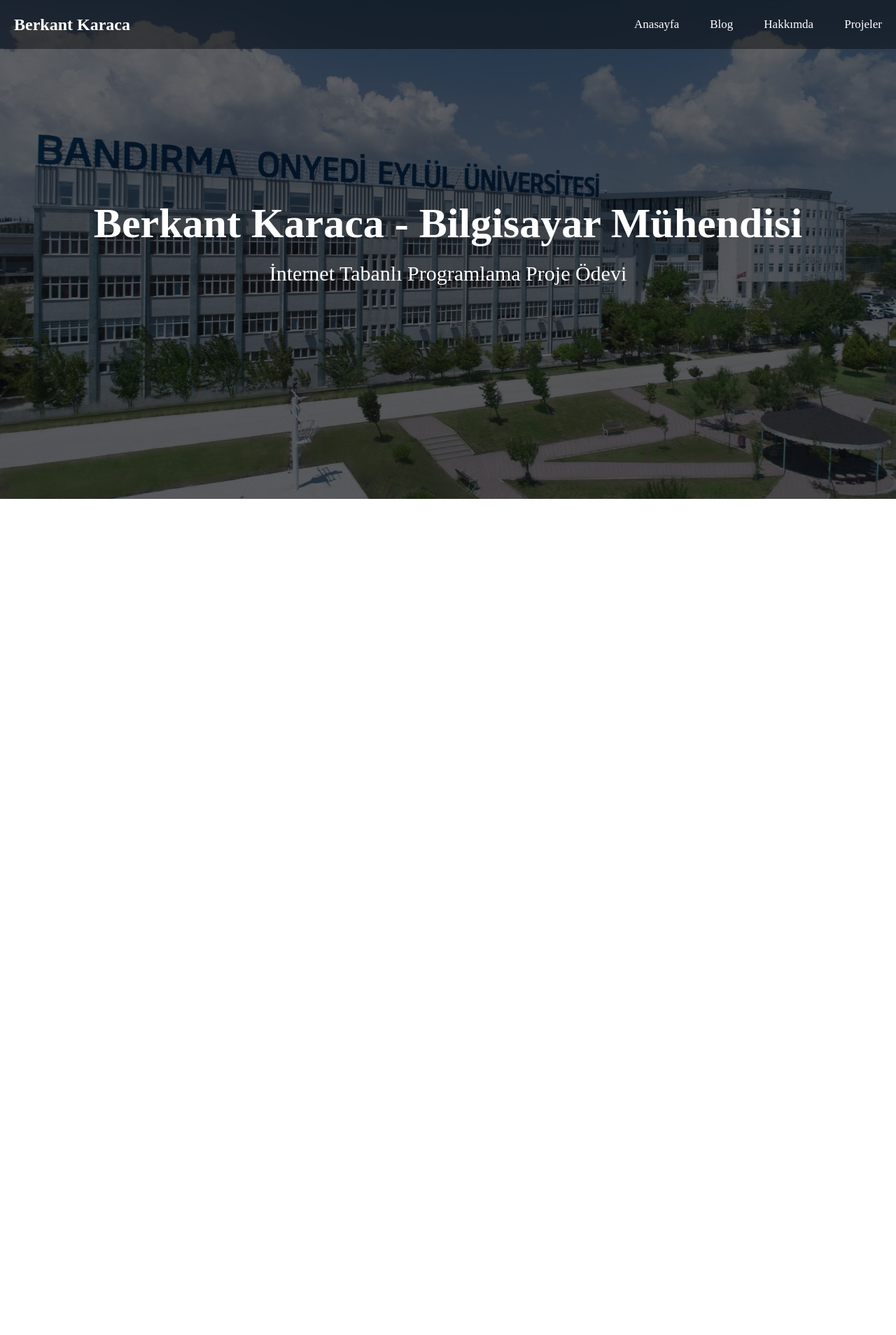
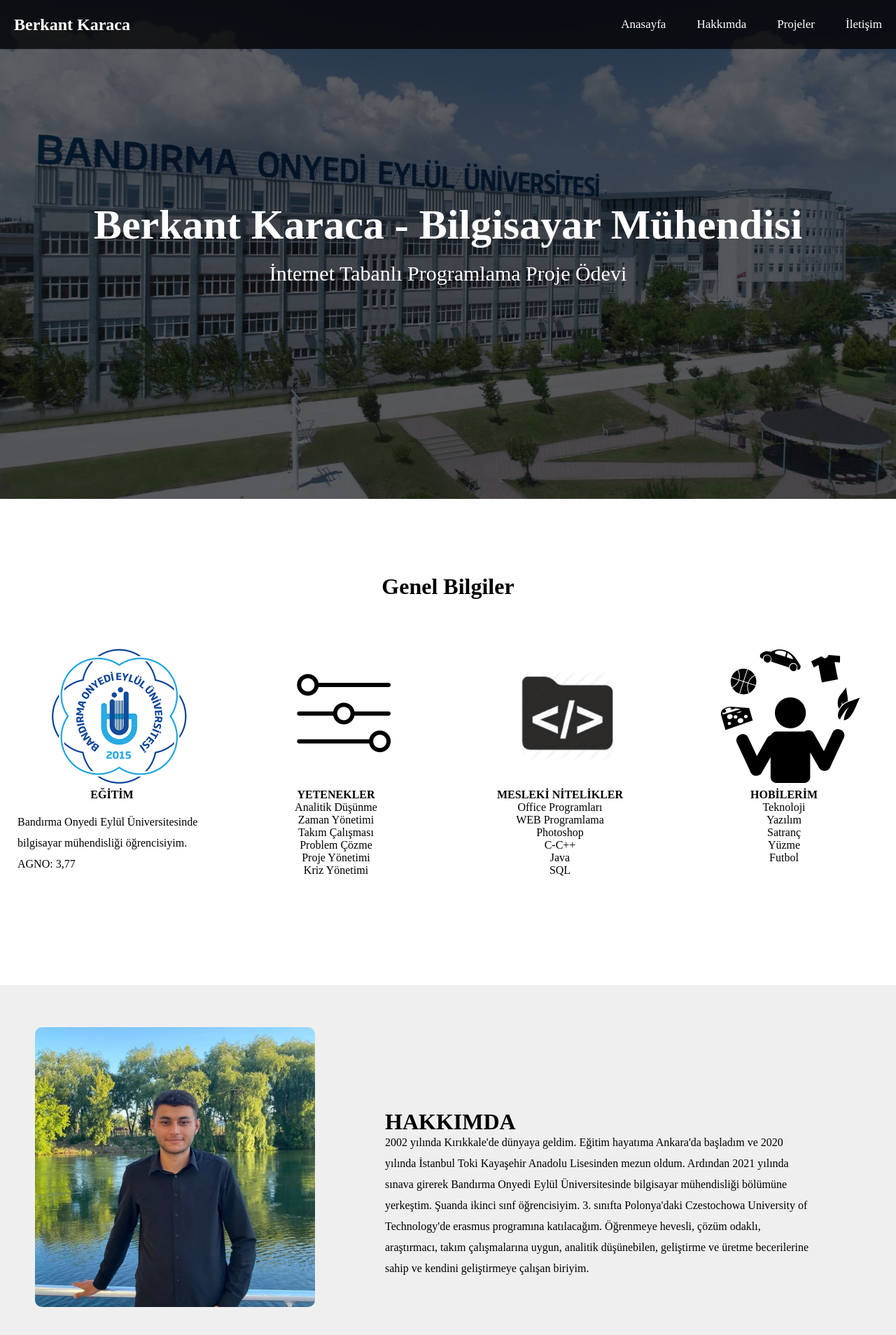
Before and after one commit to berkantkaraca/Ki-isel-Web-Sitesi, a PHP site: page / in a window 1280 px wide. Shown: the whole page at 70% size. Before the commit the page ends 713 px from the top, so only its background shows below. Run offline with PHP 8.4, Linux system fonts and the light colour scheme.

Commit message:
about eklendi.

```diff
--- a/index.html
+++ b/index.html
@@ -1,5 +1,6 @@
 <!DOCTYPE html>
 <html lang="en">
+
 <head>
     <meta charset="UTF-8">
     <meta http-equiv="X-UA-Compatible" content="IE=edge">
@@ -13,17 +14,18 @@
 <body>
     <header class="header">
         <div class="navbar">
-            <h2> <a href="#" class="navbar__logo"> Berkant Karaca </a> </h2>
+            <h2> <a href="index.html" class="navbar__logo"> Berkant Karaca </a> </h2>
 
             <nav>
                 <ul>
                     <li> <a href="index.html"> Anasayfa </a> </li>
-                    <li> <a href="blog.html"> Blog </a> </li>
-                    <li> <a href="about.html"> Hakkımda </a> </li>
-                    <li> <a href="projects.html"> Projeler </a> </li>
+                    <li> <a href="#about"> Hakkımda </a> </li>
+                    <li> <a href="#project"> Projeler </a> </li>
+                    <li> <a href="#contact"> İletişim</a> </li>
                 </ul>
             </nav>
         </div>
+
 
         <div class="content">
             <h1>Berkant Karaca - Bilgisayar Mühendisi</h1>
@@ -31,5 +33,92 @@
         </div>
     </header>
 
+    <main>
+        <!--about-->
+        <div class="about" id="about">
+            <div class="about-title">
+                <h1>Genel Bilgiler</h1>
+            </div>
+
+            <div class="about-item">
+                <div class="box">
+                    <img src="img/logo_tr.png" alt="illustration">
+                    <div class="box-text">
+                        <h4>EĞİTİM</h4>
+                        <p>
+                            Bandırma Onyedi Eylül Üniversitesinde bilgisayar mühendisliği öğrencisiyim.
+                            AGNO: 3,77
+                        </p>
+                    </div>
+                </div>
+
+                <div class="box">
+                    <img src="img/YETENEKLER.png">
+                    <div class="box-text">
+                        <h4>YETENEKLER</h4>
+                        <ul style="list-style-type: none; text-align: center;">
+                            <li>Analitik Düşünme</li>
+                            <li>Zaman Yönetimi</li>
+                            <li>Takım Çalışması</li>
+                            <li>Problem Çözme</li>
+                            <li>Proje Yönetimi</li>
+                            <li>Kriz Yönetimi </li>
+                        </ul>
+                    </div>
+                </div>
+
+                <div class="box">
+                    <img src="img/yazilim.png">
+                    <div class="box-text">
+                        <h4>MESLEKİ NİTELİKLER</h4>
+                        <ul style="list-style-type: none; text-align: center;">
+                            <li>Office Programları</li>
+                            <li>WEB Programlama</li>
+                            <li>Photoshop</li>
+                            <li>C-C++</li>
+                            <li>Java</li>
+                            <li>SQL</li>
+                        </ul>
+                    </div>
+                </div>
+
+                <div class="box">
+                    <img src="img/HOBİ.png">
+                    <div class="box-text">
+                        <h4>HOBİLERİM</h4>
+                        <ul style="list-style-type: none; text-align: center;">
+                            <li>Teknoloji</li>
+                            <li>Yazılım</li>
+                            <li>Satranç</li>
+                            <li>Yüzme</li>
+                            <li>Futbol</li>
+                        </ul>
+
+
+
+                    </div>
+                </div>
+            </div>
+        </div>
+
+        <div class="about-detail">
+            <div class="about-image">
+                <img src="img/resim.jpg" alt="w3images">
+            </div>
+            <div class="about-detail-text">
+                <h1>HAKKIMDA</h1>
+                <p>
+                    2002 yılında Kırıkkale'de dünyaya geldim. Eğitim hayatıma Ankara'da başladım ve 2020 yılında
+                    İstanbul Toki Kayaşehir Anadolu Lisesinden mezun oldum. Ardından 2021 yılında sınava girerek
+                    Bandırma Onyedi Eylül Üniversitesinde bilgisayar mühendisliği bölümüne yerkeştim. Şuanda ikinci sınf
+                    öğrencisiyim. 3. sınıfta Polonya'daki Czestochowa University of Technology'de erasmus programına
+                    katılacağım. Öğrenmeye hevesli, çözüm odaklı, araştırmacı, takım çalışmalarına uygun, analitik
+                    düşünebilen, geliştirme ve üretme becerilerine sahip ve kendini geliştirmeye çalışan biriyim.
+                </p>
+            </div>
+
+        </div>
+
 </body>
+
 </html>
--- a/style.css
+++ b/style.css
@@ -1,4 +1,4 @@
-*{
+* {
   margin: 0;
   padding: 0;
 }
@@ -14,7 +14,8 @@
 }
 
 .header * {
-    z-index: 5; /*yazılar saydam tabakanın üzerine gelir.*/
+  z-index: 5;
+  /*yazılar saydam tabakanın üzerine gelir.*/
 }
 
 .header::before {
@@ -22,7 +23,8 @@
   position: absolute;
   width: 100%;
   height: 100%;
-    background: rgba(0, 0, 0, 0.6) /*resim üzerindeki saydam tabaka*/
+  background: rgba(0, 0, 0, 0.6)
+    /*resim üzerindeki saydam tabaka*/
 }
 
 .header .content {
@@ -41,35 +43,94 @@
 .header .content p {
   font-size: 30px;
   margin: 20px 0;
+  color: #fff;
 }
 
 /*navbar*/
-.navbar{
+.navbar {
   display: flex;
   align-items: center;
   justify-content: space-between;
-    background-color: rgba(0, 0, 0, 0.4);
+  background-color: rgba(0, 0, 0, 75%);
   position: fixed;
   width: 100%;
   height: 70px;
 }
 
-.navbar a{
+.navbar a {
   color: white;
-    text-decoration: none; /*link altındaki çizgiyi siler*/
+  text-decoration: none;
+  /*link altındaki çizgiyi siler*/
 }
 
-.navbar a:hover{
-    border-bottom: 2px solid red;
+.navbar a:hover {
+  border-bottom: 2px solid white;
 }
 
-.navbar__logo{
+.navbar__logo {
   margin: 0 20px;
 }
 
-.navbar li{
+.navbar li {
   padding: 0 20px;
   font-size: 17px;
-    list-style-type: none;/*listedeki iaşretler kalktı*/
-    display: inline-block; /*linkleri kendi için yan yana koydu*/
+  list-style-type: none;
+  /*listedeki iaşretler kalktı*/
+  display: inline-block;
+  /*linkleri kendi için yan yana koydu*/
 }
+
+/*about*/
+.about .about-title {
+  text-align: center;
+  margin: 100px 0px 50px 0px;
+  line-height: 50px;
+}
+
+.about-item {
+  display: flex;
+  justify-content: center;
+}
+
+.about-item .box {
+  width: 300px;
+  height: 385px;
+  margin: 10px 10px 100px 10px;
+}
+
+.box-text h4 {
+  text-align: center;
+}
+
+.box-text p {
+  margin: 15px;
+  line-height: 30px;
+}
+
+.about-item .box img {
+  width: 200px;
+  height: 200px;
+  padding-left: 60px;
+}
+
+.about-image img {
+  width: 400px;
+  height: 400px;
+  margin: 60px 50px 0px 50px;
+  border-radius: 10px;
+}
+
+.about-detail {
+  display: flex;
+  height: 500px;
+  background: #80808021;
+}
+
+.about-detail-text {
+  padding: 180px 120px 0px 50px;
+}
+
+.about-detail-text h1,
+p {
+  line-height: 30px;
+}
```
Also changed, not shown: img/HOBİ.png (added), img/YETENEKLER.png (added), img/date.jpg (added), img/hastane.jpeg (added), img/oyun.png (added), img/resim.jpg (added), img/site.png (added), img/yazilim.png (added). Lines whose indentation alone changed are shown as unchanged.
